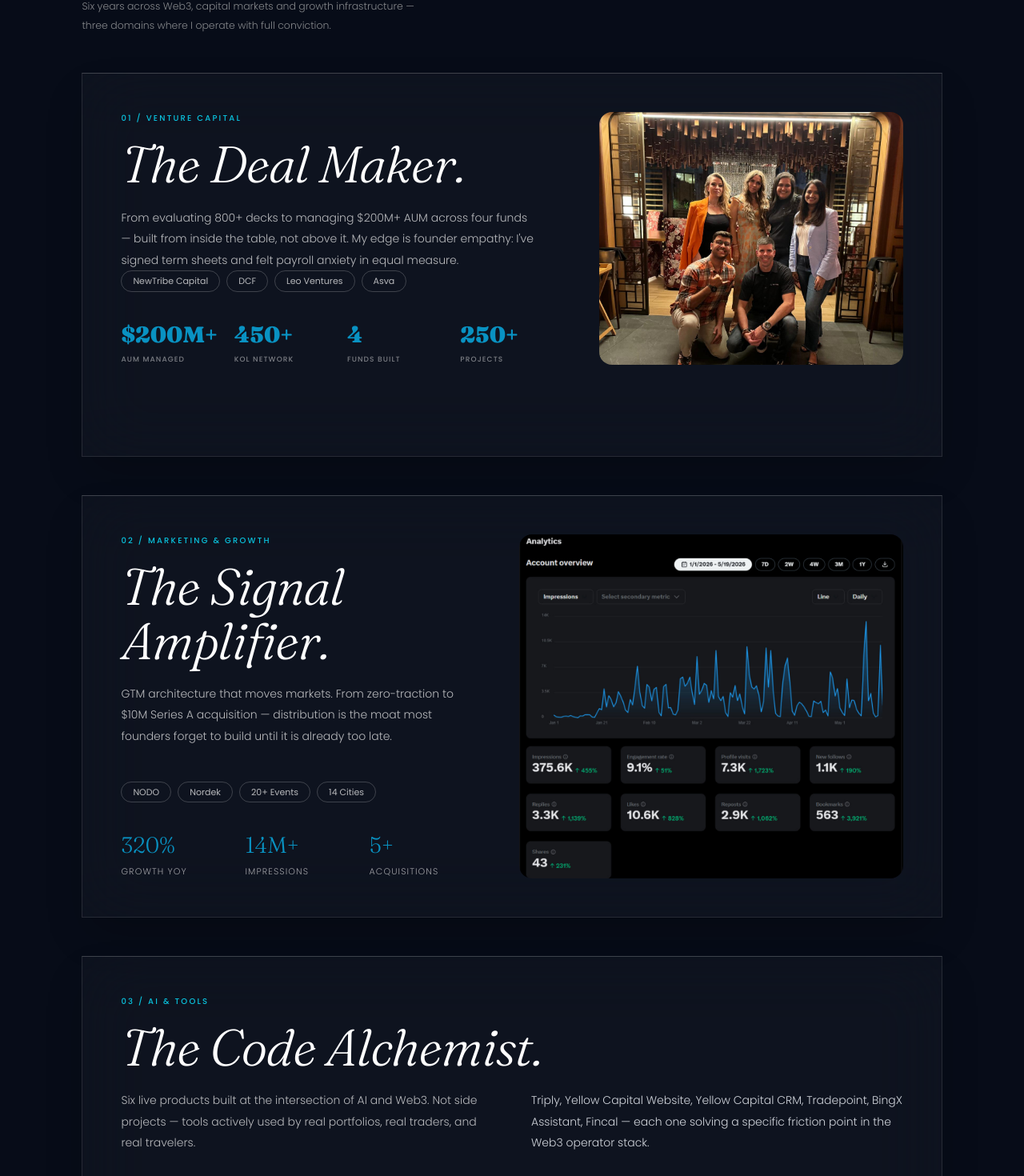
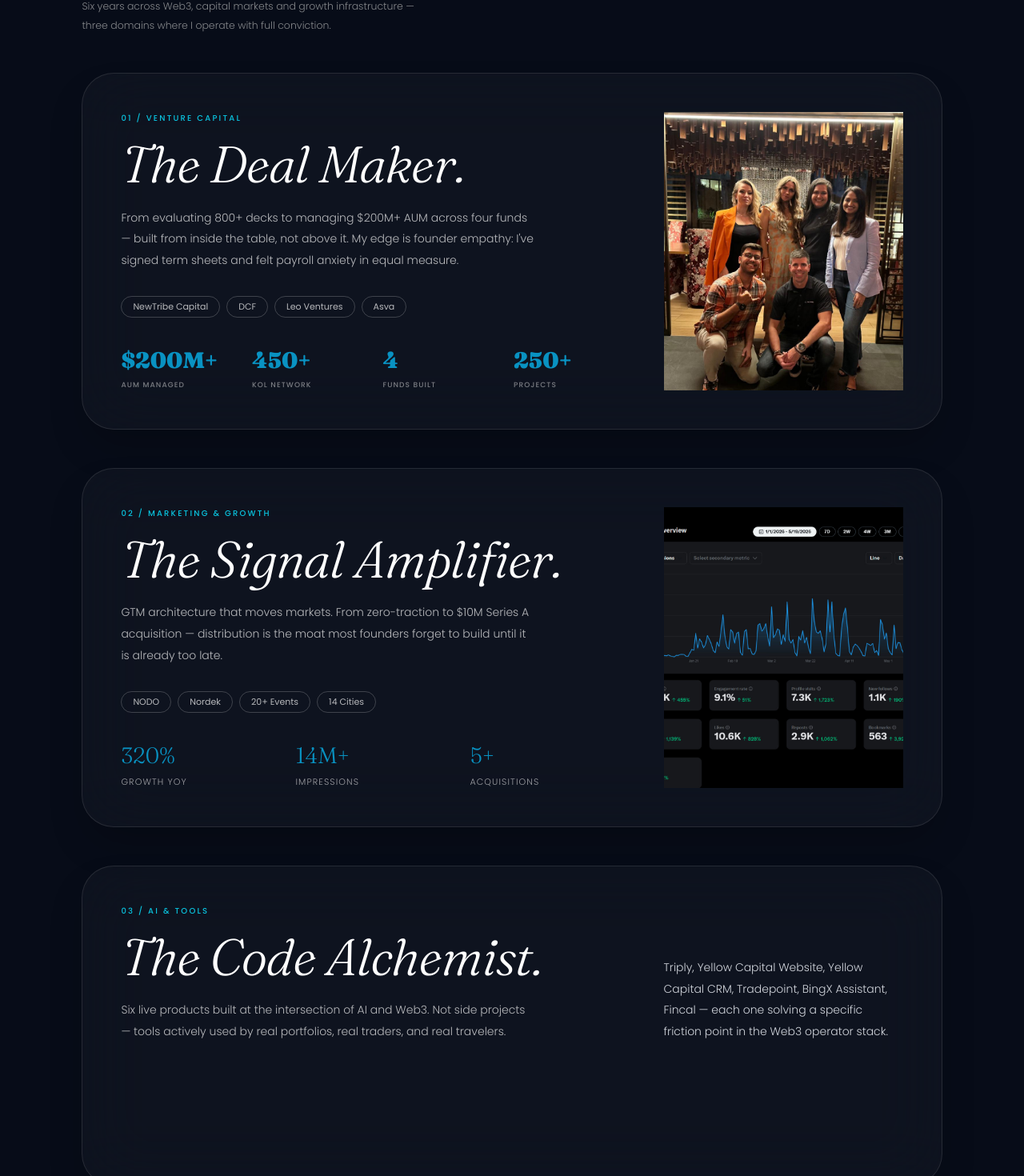
Before and after one commit to Viivek16/portfolio, a React (Vite) app: page / in a window 1280 px wide. Shown: the part 2432-3902 px from the top of the page at 80% size. Built offline with nearby package versions, Linux system fonts and the light colour scheme; a web font is replaced by a local one.

Commit message:
Fix UI/UX: fix grid layout and image sizing in ThreePillars cards

```diff
--- a/src/components/ThreePillars.jsx
+++ b/src/components/ThreePillars.jsx
@@ -20,9 +20,10 @@ const ThreePillars = () => {
       <div className="flex flex-col gap-12 w-full">
 
         {/* Card 1 */}
-        <div className="w-full min-h-[60vh] rounded-3xl bg-white/[0.03] backdrop-blur-2xl border border-white/10 border-t-white/20 shadow-2xl overflow-hidden relative p-8 md:p-12">
-          <div style={{ display: 'grid', gridTemplateColumns: '1fr 380px', height: '100%', gap: '48px' }}>
-            <div style={{ display: 'flex', flexDirection: 'column', justifyContent: 'space-between' }}>
+        <div className="w-full min-h-[50vh] rounded-[2.5rem] bg-white/[0.03] backdrop-blur-2xl border border-white/10 shadow-2xl p-8 md:p-12 relative overflow-hidden">
+          <div className="grid grid-cols-1 md:grid-cols-3 gap-10 w-full h-full">
+            {/* Left side */}
+            <div className="md:col-span-2 flex flex-col justify-between">
               <div>
                 <p style={{ fontFamily: 'Poppins, sans-serif', fontWeight: 500, fontSize: '10px', letterSpacing: '0.22em', color: '#0AC4E0', marginBottom: '16px' }}>
                   01 / VENTURE CAPITAL
@@ -35,7 +36,7 @@ const ThreePillars = () => {
                 </p>
               </div>
               <div>
-                <div style={{ display: 'flex', gap: '8px', flexWrap: 'wrap', marginBottom: '32px' }}>
+                <div style={{ display: 'flex', gap: '8px', flexWrap: 'wrap', marginBottom: '32px', marginTop: '32px' }}>
                   {['NewTribe Capital', 'DCF', 'Leo Ventures', 'Asva'].map(label => (
                     <span key={label} style={{ fontFamily: 'Poppins, sans-serif', fontSize: '11px', fontWeight: 400, border: '1px solid rgba(255,255,255,0.20)', borderRadius: '100px', padding: '4px 14px', color: 'rgba(255,255,255,0.70)' }}>
                       {label}
@@ -52,15 +53,17 @@ const ThreePillars = () => {
                 </div>
               </div>
             </div>
-            <div style={{ position: 'relative', overflow: 'hidden', borderRadius: '16px' }}>
+            {/* Right side */}
+            <div className="md:col-span-1 relative h-full min-h-[300px]">
               <img
                 src="/images/work/vc-hero.jpg"
                 alt="Venture Capital"
-                style={{ width: '100%', height: '100%', objectFit: 'cover' }}
+                className="w-full h-full object-cover rounded-2xl absolute inset-0"
                 onError={(e) => {
                   e.currentTarget.style.display = 'none';
                   e.currentTarget.parentElement.style.background = 'linear-gradient(160deg, #0B2D72, #0992C2 60%, #0AC4E0)';
-                  e.currentTarget.parentElement.innerHTML += `<div style="position:absolute;inset:0;display:flex;align-items:center;justify-content:center;font-family:Fraunces,serif;font-style:italic;font-size:28px;color:rgba(255,255,255,0.4)">Venture Capital</div>`;
+                  e.currentTarget.parentElement.style.borderRadius = '1rem';
+                  e.currentTarget.parentElement.innerHTML += `<div style="position:absolute;inset:0;display:flex;align-items:center;justify-content:center;font-family:Fraunces,serif;font-style:italic;font-size:28px;color:rgba(255,255,255,0.4);text-align:center;padding:24px;">Venture Capital</div>`;
                 }}
               />
             </div>
@@ -68,9 +71,10 @@ const ThreePillars = () => {
         </div>
 
         {/* Card 2 */}
-        <div className="w-full min-h-[60vh] rounded-3xl bg-white/[0.03] backdrop-blur-2xl border border-white/10 border-t-white/20 shadow-2xl overflow-hidden relative p-8 md:p-12">
-          <div style={{ display: 'grid', gridTemplateColumns: '1fr 480px', height: '100%', gap: '48px' }}>
-            <div style={{ display: 'flex', flexDirection: 'column', justifyContent: 'space-between' }}>
+        <div className="w-full min-h-[50vh] rounded-[2.5rem] bg-white/[0.03] backdrop-blur-2xl border border-white/10 shadow-2xl p-8 md:p-12 relative overflow-hidden">
+          <div className="grid grid-cols-1 md:grid-cols-3 gap-10 w-full h-full">
+            {/* Left side */}
+            <div className="md:col-span-2 flex flex-col justify-between">
               <div>
                 <p style={{ fontFamily: 'Poppins, sans-serif', fontWeight: 500, fontSize: '10px', letterSpacing: '0.22em', color: '#0AC4E0', marginBottom: '16px' }}>
                   02 / MARKETING & GROWTH
@@ -83,7 +87,7 @@ const ThreePillars = () => {
                 </p>
               </div>
               <div>
-                <div style={{ display: 'flex', gap: '8px', flexWrap: 'wrap', marginBottom: '32px' }}>
+                <div style={{ display: 'flex', gap: '8px', flexWrap: 'wrap', marginBottom: '32px', marginTop: '32px' }}>
                   {['NODO', 'Nordek', '20+ Events', '14 Cities'].map(label => (
                     <span key={label} style={{ fontFamily: 'Poppins, sans-serif', fontSize: '11px', fontWeight: 400, border: '1px solid rgba(255,255,255,0.20)', borderRadius: '100px', padding: '4px 14px', color: 'rgba(255,255,255,0.70)' }}>
                       {label}
@@ -106,15 +110,17 @@ const ThreePillars = () => {
                 </div>
               </div>
             </div>
-            <div style={{ position: 'relative', overflow: 'hidden', borderRadius: '16px' }}>
+            {/* Right side */}
+            <div className="md:col-span-1 relative h-full min-h-[300px]">
               <img
                 src="/images/work/marketing-hero.jpg"
                 alt="Marketing & Growth"
-                style={{ width: '100%', height: '100%', objectFit: 'cover' }}
+                className="w-full h-full object-cover rounded-2xl absolute inset-0"
                 onError={(e) => {
                   e.currentTarget.style.display = 'none';
                   e.currentTarget.parentElement.style.background = 'linear-gradient(160deg, #0B1A4A, #0B2D72 50%, #0992C2)';
-                  e.currentTarget.parentElement.innerHTML += `<div style="position:absolute;inset:0;display:flex;align-items:center;justify-content:center;font-family:Fraunces,serif;font-style:italic;font-size:28px;color:rgba(255,255,255,0.4)">Marketing & Growth</div>`;
+                  e.currentTarget.parentElement.style.borderRadius = '1rem';
+                  e.currentTarget.parentElement.innerHTML += `<div style="position:absolute;inset:0;display:flex;align-items:center;justify-content:center;font-family:Fraunces,serif;font-style:italic;font-size:28px;color:rgba(255,255,255,0.4);text-align:center;padding:24px;">Marketing & Growth</div>`;
                 }}
               />
             </div>
@@ -122,18 +128,24 @@ const ThreePillars = () => {
         </div>
 
         {/* Card 3 */}
-        <div className="w-full min-h-[60vh] rounded-3xl bg-white/[0.03] backdrop-blur-2xl border border-white/10 border-t-white/20 shadow-2xl overflow-hidden relative p-8 md:p-12">
-          <div style={{ display: 'flex', flexDirection: 'column', height: '100%' }}>
+        <div className="w-full min-h-[50vh] rounded-[2.5rem] bg-white/[0.03] backdrop-blur-2xl border border-white/10 shadow-2xl p-8 md:p-12 relative overflow-hidden">
+          <div className="grid grid-cols-1 md:grid-cols-3 gap-10 w-full h-full">
+            {/* Left side */}
+            <div className="md:col-span-2 flex flex-col justify-between">
+              <div>
                 <p style={{ fontFamily: 'Poppins, sans-serif', fontWeight: 500, fontSize: '10px', letterSpacing: '0.22em', color: '#0AC4E0', marginBottom: '16px' }}>
                   03 / AI & TOOLS
                 </p>
                 <h3 className="text-white" style={{ fontFamily: 'Fraunces, serif', fontStyle: 'italic', fontWeight: 300, fontSize: 'clamp(48px, 6vw, 64px)', letterSpacing: '-0.015em', lineHeight: 1.05, marginBottom: '20px' }}>
                   The Code Alchemist.
                 </h3>
-            <div style={{ display: 'grid', gridTemplateColumns: '1fr 1fr', gap: '48px' }}>
-              <p className="text-white/70" style={{ fontFamily: 'Poppins, sans-serif', fontWeight: 300, fontSize: '14px', lineHeight: 1.9 }}>
+                <p className="text-white/70" style={{ fontFamily: 'Poppins, sans-serif', fontWeight: 300, fontSize: '14px', lineHeight: 1.9, maxWidth: '520px' }}>
                   Six live products built at the intersection of AI and Web3. Not side projects — tools actively used by real portfolios, real traders, and real travelers.
                 </p>
+              </div>
+            </div>
+            {/* Right side */}
+            <div className="md:col-span-1 relative h-full flex items-end">
               <p className="text-gray-300" style={{ fontFamily: 'Poppins, sans-serif', fontWeight: 300, fontSize: '14px', lineHeight: 1.9 }}>
                 Triply, Yellow Capital Website, Yellow Capital CRM, Tradepoint, BingX Assistant, Fincal — each one solving a specific friction point in the Web3 operator stack.
               </p>
```
Lines whose indentation alone changed are shown as unchanged.
